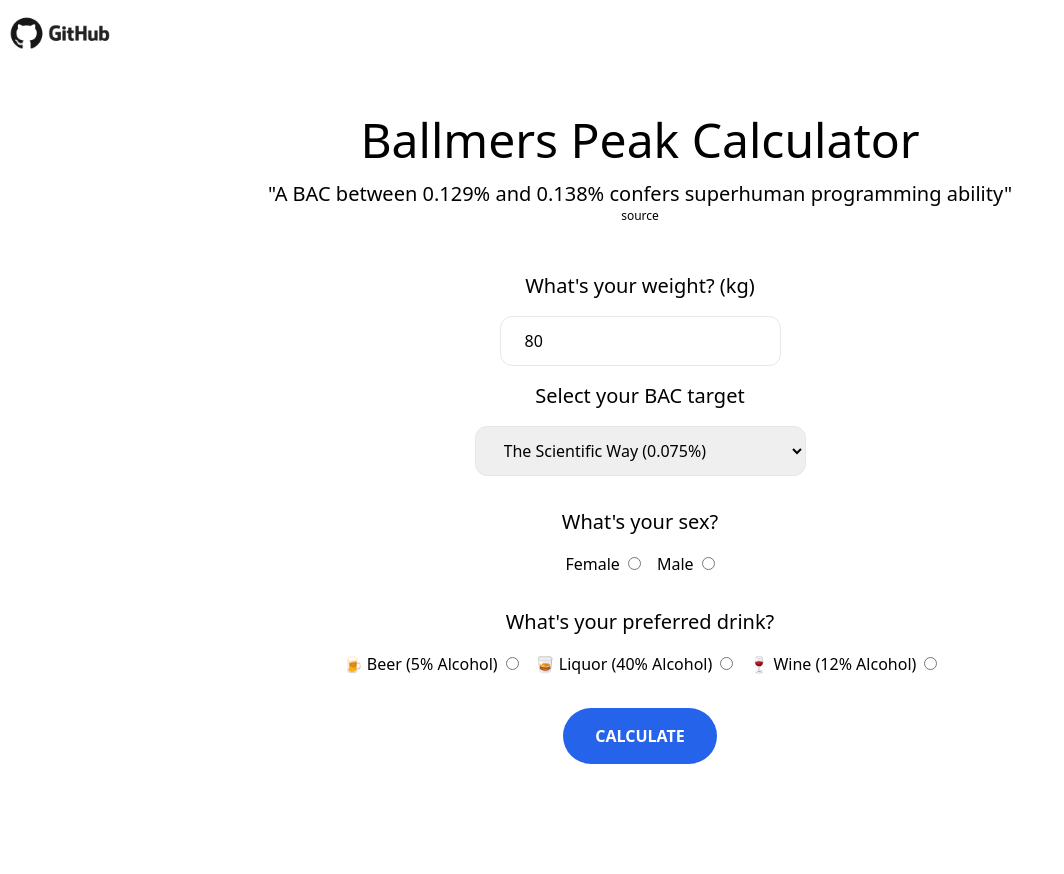
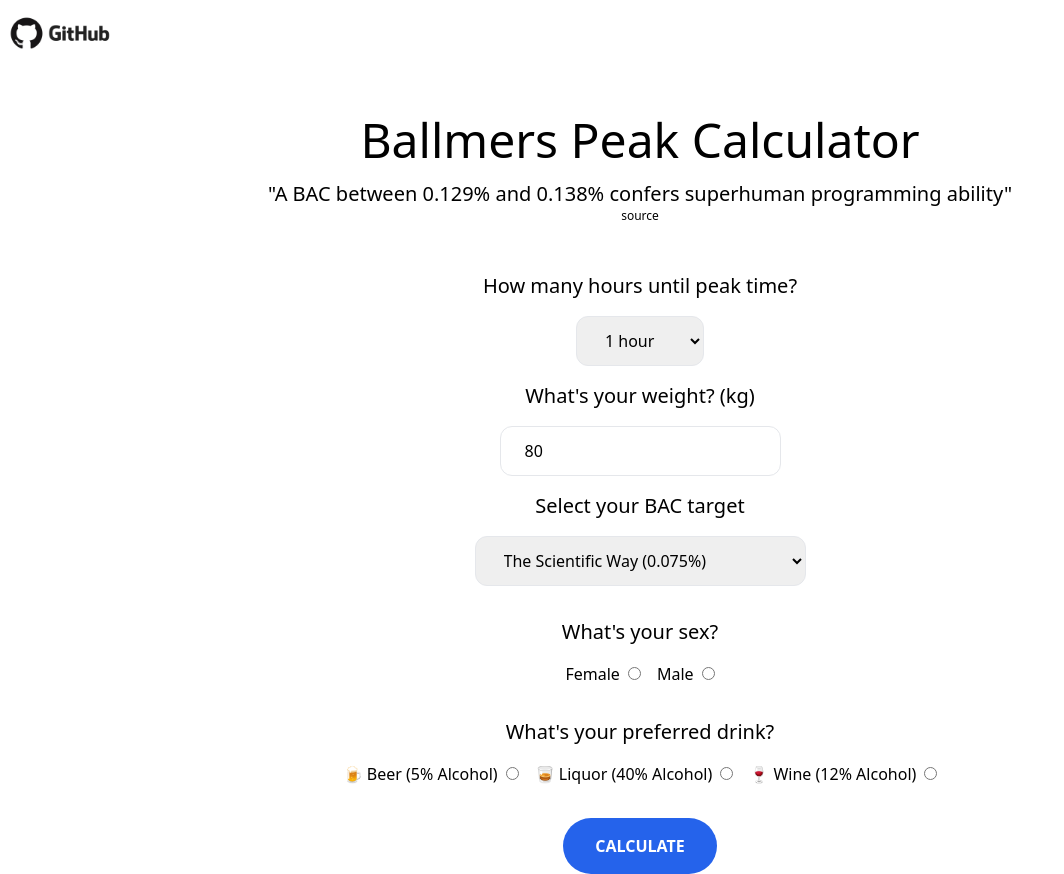
Before and after one commit to Pluppen/ballmers-peak-calculator, a React (Create React App) app: page / in a window 1280 px wide. Shown: the whole page, without its empty margins (0-1064 px from the left). Before the commit the page ends 800 px from the top, so only its background shows below. Built offline with nearby package versions, Linux system fonts and the light colour scheme.

Commit message:
Choose time until peak (between 1-4 hours)

```diff
--- a/src/App.js
+++ b/src/App.js
@@ -10,6 +10,7 @@ const drinkToCl = {
 
 function App() {
     const [weight, setWeight] = useState(80);
+    const [timeWindow, setTimeWindow] = useState(1);
     const [sex, setSex] = useState(null);
     const [drink, setDrink] = useState(null);
     const [hourly, setHourly] = useState(null);
@@ -19,7 +20,7 @@ function App() {
     const calculateBac = () => {
         const bodyWeight = weight * 1000;
         const R = sex === "female" ? 0.55 : 0.68;
-        const alcoholConsumed = bodyWeight * R * ((targetBAC + 0.032)/ 100);
+        const alcoholConsumed = bodyWeight * R * ((targetBAC + (0.016*timeWindow))/ 100);
 
         const addedBACPerHour = (14/(bodyWeight*R)) *100
         const burnedBACPerHour = 0.016
@@ -73,7 +74,7 @@ function App() {
                                     </span>
                                 </span>
                             </span>{" "}
-                            in 2 hours to reach the peak!
+                            in {timeWindow} hour(s) to reach the peak!
                         </h2>
                         <h2 className="text-center text-xl font-medium mb-4">
                             You'll then need {Math.round(hourly)} drink per hour to maintain the peak.
@@ -84,8 +85,23 @@ function App() {
                     className="flex flex-col justify-center items-center"
                     onSubmit={handleSubmit}
                 >
+
                     <div className="flex flex-col justify-center items-center">
-                        <label for="weight" className="text-xl">
+                        <label for="hoursToPeak" className="text-xl">
+                            How many hours until peak time?
+                        </label>
+                        <select value={timeWindow} onChange={(e) => setTimeWindow(e.target.value)} className="px-6 py-3 my-4 border rounded-xl">
+                            <option value={1}>1 hour</option>
+                            <option value={2}>2 hours</option>
+                            <option value={3}>3 hours</option>
+                            <option value={4}>4 hours</option>
+                        </select>
+                    </div>
+
+
+
+                    <div className="flex flex-col justify-center items-center">
+                        <label for="wight" className="text-xl">
                             What's your weight? (kg)
                         </label>
                         <input
```
